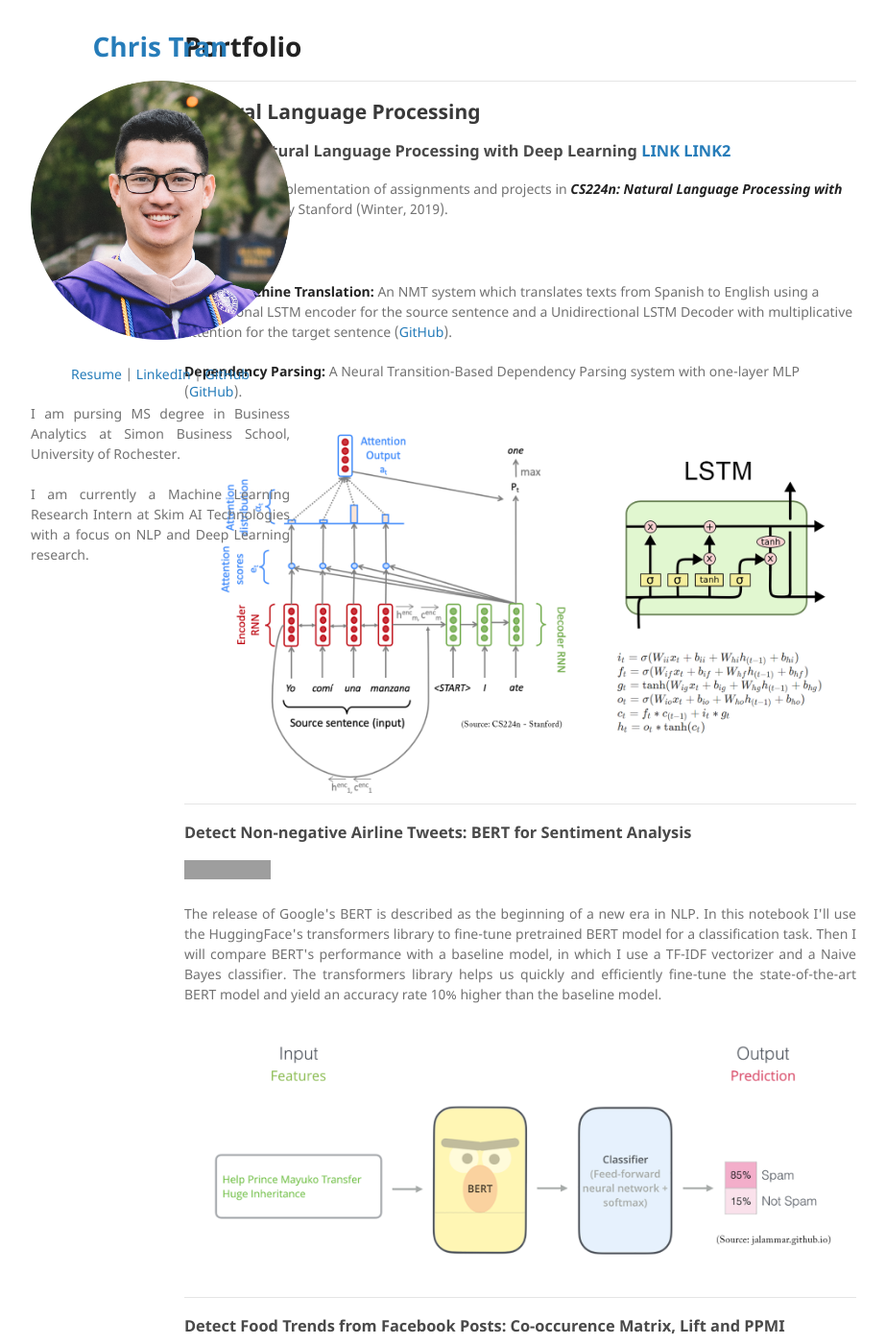
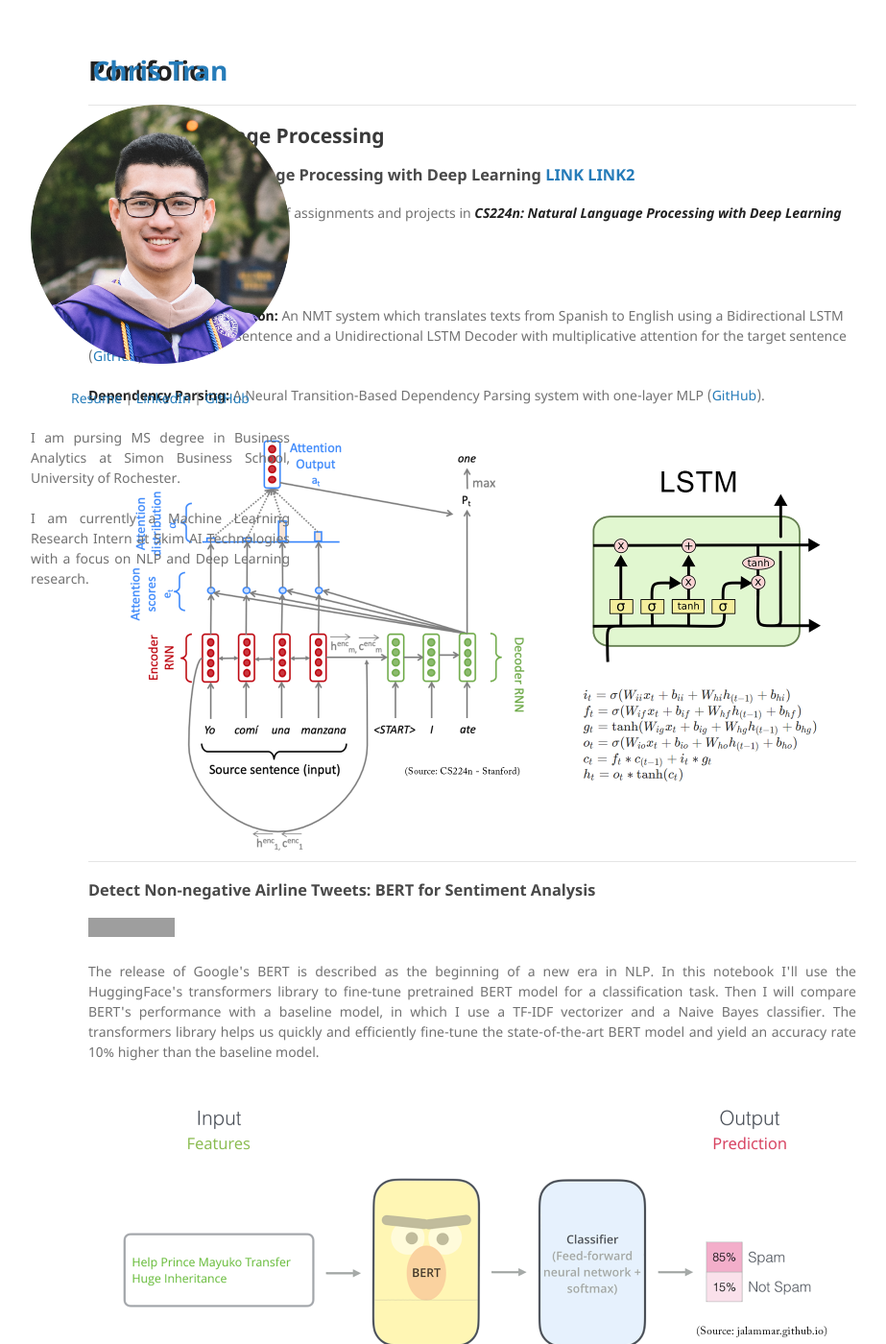
Before and after one commit to paulslin/paulslin.github.io, a Jekyll site: the page built from index.md, in a window 1280 px wide and 1400 px high. Shown: the whole window at 96% size, without its empty margins (178-1101 px from the left). Built offline with Jekyll 4.4.1, drawn with Linux system fonts in a browser that asks for light colours; our own code applies the rules of GitHub Pages for plain Markdown files; grey boxes are pictures that could not be loaded.

Commit message:
Update jekyll-theme-minimal.scss

```diff
--- a/_sass/jekyll-theme-minimal.scss
+++ b/_sass/jekyll-theme-minimal.scss
@@ -3,7 +3,7 @@
 
 body {
   background-color: #fff;
-  padding:25px;
+  padding:50px;
   font: 14px/1.5 "Noto Sans", "Helvetica Neue", Helvetica, Arial, sans-serif;
   color:#727272;
   font-weight:400;
@@ -172,7 +172,7 @@
 }
 
 section {
-  width:700px;
+  width:800px;
   float:right;
   padding-bottom:50px;
 }
```
